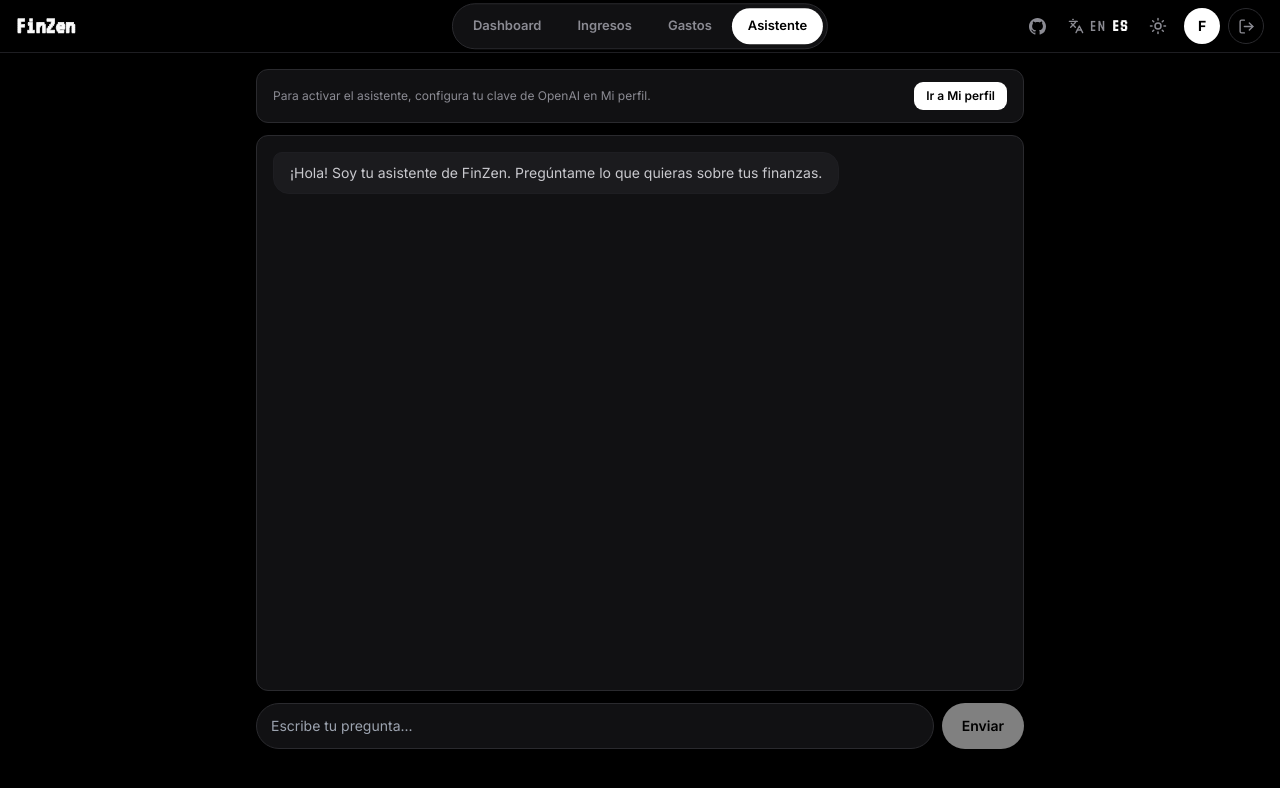
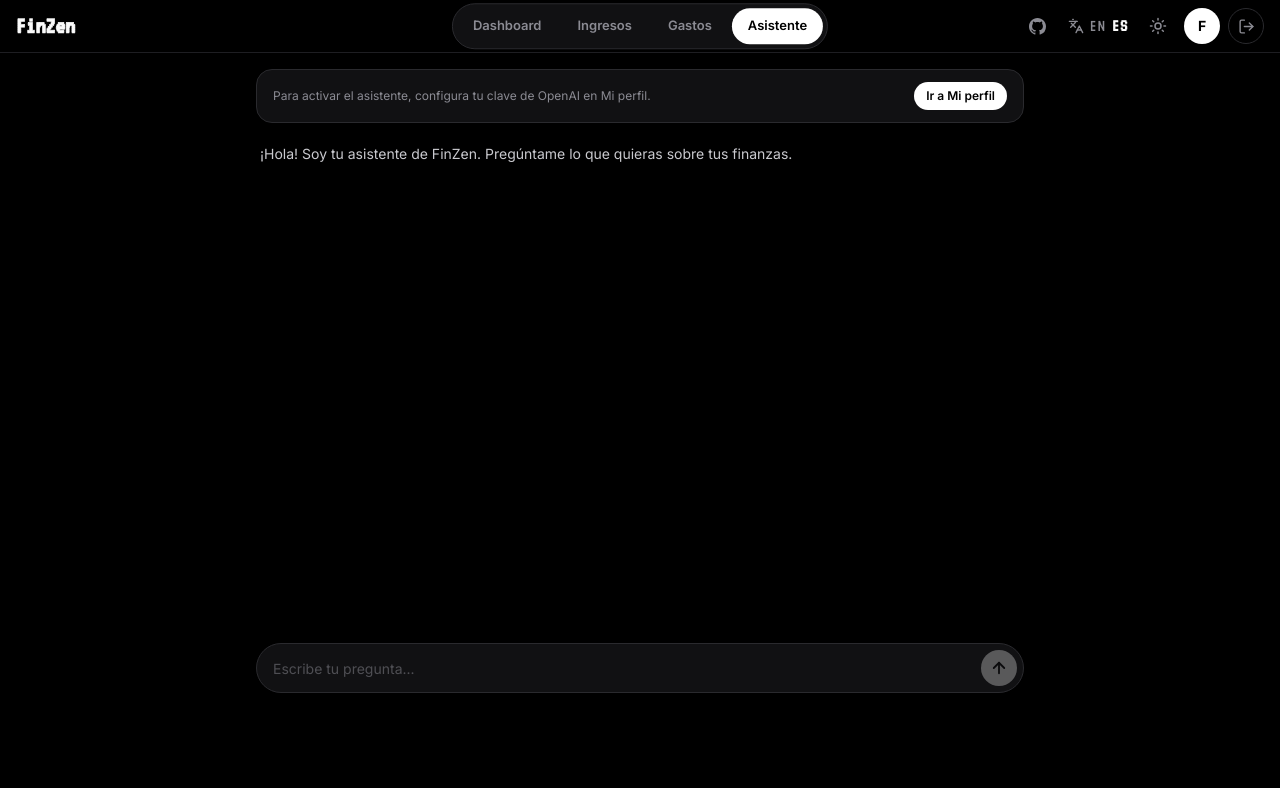
Before and after one commit to UTEC-AII/finzen-webui, a Next.js app: page /assistant in a window 1280 px wide. Shown: the top 788 px of the page. Built offline with nearby package versions, Linux system fonts and the light colour scheme; no server answers.

Commit message:
Asistente: rediseno tipo ChatGPT (sin recuadro, animaciones, input pildora) y fix de altura en movil

```diff
--- a/src/app/(dashboard)/assistant/page.tsx
+++ b/src/app/(dashboard)/assistant/page.tsx
@@ -1,9 +1,8 @@
 "use client";
 
 import Link from "next/link";
-import { useState } from "react";
-import { Button } from "@/components/ui/Button";
-import { Input } from "@/components/ui/Field";
+import { useEffect, useRef, useState } from "react";
+import { cn } from "@/lib/cn";
 import { useUser } from "@/hooks/useUser";
 import { api, endpoints } from "@/lib/api";
 import { useI18n } from "@/lib/i18n";
@@ -22,10 +21,16 @@ export default function AssistantPage() {
   const [messages, setMessages] = useState<Message[]>([]);
   const [input, setInput] = useState("");
   const [loading, setLoading] = useState(false);
+  const bottomRef = useRef<HTMLDivElement>(null);
 
   const shown: Message[] = messages.length
     ? messages
     : [{ role: "ai", text: t("assistant.greeting") }];
+
+  // Auto-scroll al último mensaje (como un chat real).
+  useEffect(() => {
+    bottomRef.current?.scrollIntoView({ behavior: "smooth", block: "end" });
+  }, [messages, loading]);
 
   async function ask(question: string) {
     if (!user || !configured || !question.trim() || loading) return;
@@ -52,58 +57,83 @@ export default function AssistantPage() {
   }
 
   return (
-    <div className="mx-auto flex h-[85vh] max-w-3xl flex-col">
+    <div className="mx-auto flex h-[calc(100dvh-12rem)] max-w-3xl flex-col md:h-[78vh]">
       {!configured && (
-        <div className="mb-3 flex flex-wrap items-center justify-between gap-3 rounded-xl border border-border bg-surface px-4 py-3">
+        <div className="mb-3 flex flex-wrap items-center justify-between gap-3 rounded-2xl border border-border bg-surface px-4 py-3">
           <p className="text-xs text-muted">{t("assistant.configureInProfile")}</p>
           <Link
             href="/profile"
-            className="rounded-sm bg-primary px-3 py-1.5 text-xs font-semibold text-primary-fg transition hover:opacity-90"
+            className="rounded-full bg-primary px-3 py-1.5 text-xs font-semibold text-primary-fg transition hover:opacity-90"
           >
             {t("assistant.goToProfile")}
           </Link>
         </div>
       )}
 
-      <div className="flex-1 space-y-3 overflow-y-auto rounded-xl border border-border bg-surface p-4">
+      {/* Mensajes: sin recuadro, sobre el fondo negro */}
+      <div className="flex-1 space-y-5 overflow-y-auto px-1 py-2">
         {shown.map((message, index) => (
           <div
             key={index}
-            className={message.role === "user" ? "flex justify-end" : "flex justify-start"}
+            className={cn("msg-in", message.role === "user" ? "flex justify-end" : "flex justify-start")}
           >
-            <div className="max-w-[85%]">
-              <div
-                className={
-                  message.role === "user"
-                    ? "rounded-2xl rounded-tr-sm bg-primary px-4 py-2.5 text-sm text-primary-fg"
-                    : "rounded-2xl rounded-tl-sm border border-border-soft bg-surface-2 px-4 py-2.5 text-sm text-text-soft"
-                }
-              >
+            {message.role === "user" ? (
+              <div className="max-w-[80%] rounded-3xl bg-surface-2 px-4 py-2.5 text-sm text-text">
                 {message.text}
               </div>
-            </div>
+            ) : (
+              <p className="max-w-[92%] whitespace-pre-wrap text-sm leading-relaxed text-text-soft">
+                {message.text}
+              </p>
+            )}
           </div>
         ))}
+
         {loading && (
-          <div className="flex justify-start">
-            <div className="animate-pulse rounded-2xl rounded-tl-sm bg-surface-2 px-4 py-2.5 text-sm text-muted">
-              {t("assistant.thinking")}
+          <div className="msg-in flex justify-start">
+            <div className="flex items-center gap-1 rounded-3xl bg-surface-2 px-4 py-3">
+              <span className="typing-dot h-1.5 w-1.5 rounded-full bg-muted" />
+              <span className="typing-dot h-1.5 w-1.5 rounded-full bg-muted" style={{ animationDelay: "0.16s" }} />
+              <span className="typing-dot h-1.5 w-1.5 rounded-full bg-muted" style={{ animationDelay: "0.32s" }} />
             </div>
           </div>
         )}
+        <div ref={bottomRef} />
       </div>
 
-      <form onSubmit={onSubmit} className="mt-3 flex gap-2">
-        <Input
+      {/* Input tipo ChatGPT */}
+      <form
+        onSubmit={onSubmit}
+        className="mt-3 flex items-center gap-2 rounded-[1.75rem] border border-border bg-surface py-1.5 pl-4 pr-1.5 transition focus-within:border-muted-2"
+      >
+        <input
           value={input}
           onChange={(e) => setInput(e.target.value)}
           placeholder={t("assistant.placeholder")}
           disabled={loading || !configured}
-          className="rounded-full"
+          className="h-9 flex-1 bg-transparent text-sm text-text outline-none placeholder:text-muted disabled:opacity-50"
         />
-        <Button type="submit" disabled={loading || !configured} className="rounded-full px-5">
-          {t("assistant.send")}
-        </Button>
+        <button
+          type="submit"
+          disabled={loading || !configured || !input.trim()}
+          aria-label={t("assistant.send")}
+          className="flex h-9 w-9 flex-none items-center justify-center rounded-full bg-primary text-primary-fg transition hover:opacity-90 active:scale-95 disabled:opacity-30"
+        >
+          <svg
+            xmlns="http://www.w3.org/2000/svg"
+            width="18"
+            height="18"
+            viewBox="0 0 24 24"
+            fill="none"
+            stroke="currentColor"
+            strokeWidth="2.4"
+            strokeLinecap="round"
+            strokeLinejoin="round"
+          >
+            <line x1="12" y1="19" x2="12" y2="5" />
+            <polyline points="5 12 12 5 19 12" />
+          </svg>
+        </button>
       </form>
     </div>
   );
--- a/src/app/globals.css
+++ b/src/app/globals.css
@@ -96,3 +96,36 @@ input, select, textarea, button {
 a {
   color: inherit;
 }
+
+/* Animaciones del chat */
+@keyframes msg-in {
+  from {
+    opacity: 0;
+    transform: translateY(6px);
+  }
+  to {
+    opacity: 1;
+    transform: translateY(0);
+  }
+}
+
+.msg-in {
+  animation: msg-in 0.25s ease-out both;
+}
+
+@keyframes typing-dot {
+  0%,
+  80%,
+  100% {
+    transform: translateY(0);
+    opacity: 0.4;
+  }
+  40% {
+    transform: translateY(-4px);
+    opacity: 1;
+  }
+}
+
+.typing-dot {
+  animation: typing-dot 1.2s infinite ease-in-out;
+}
```
